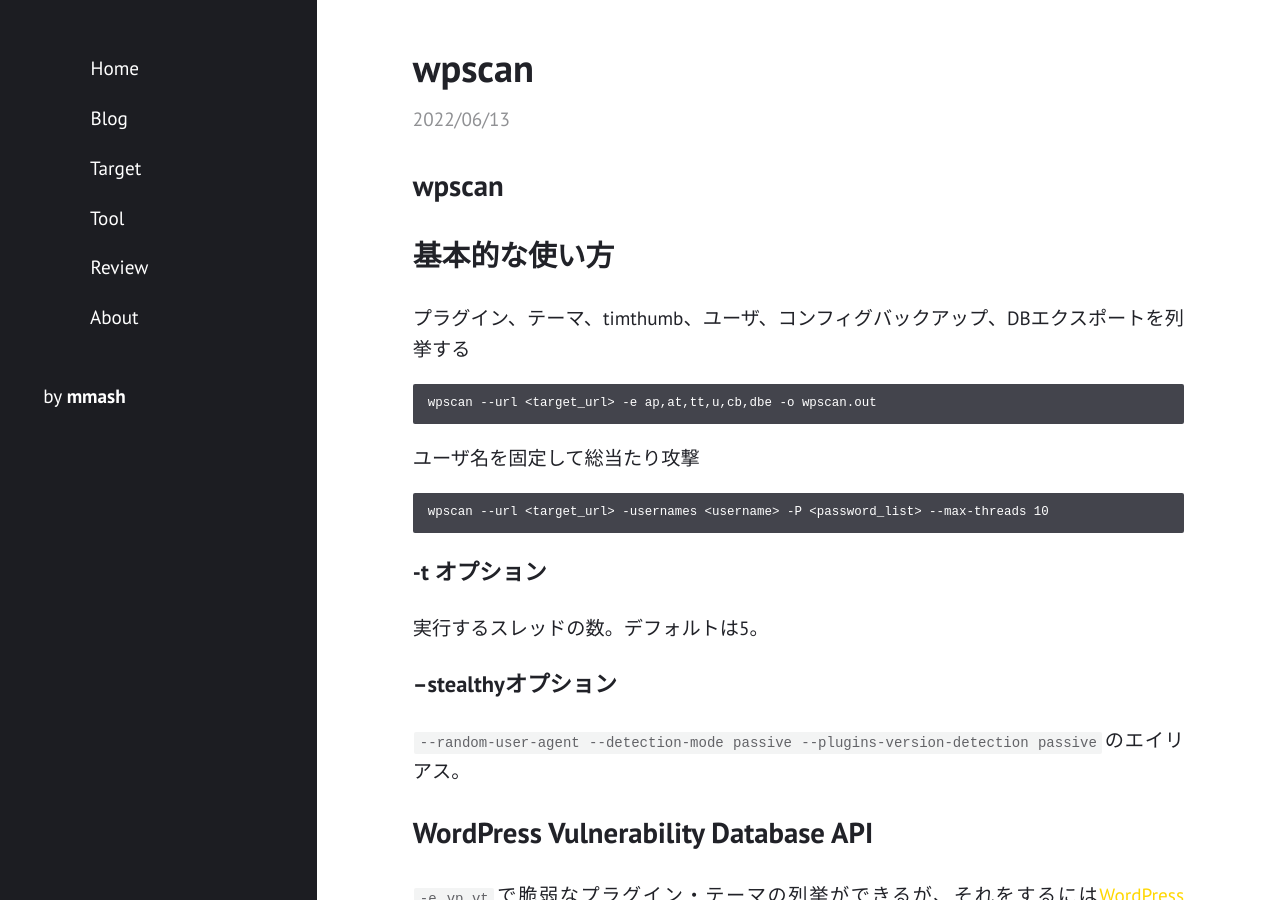
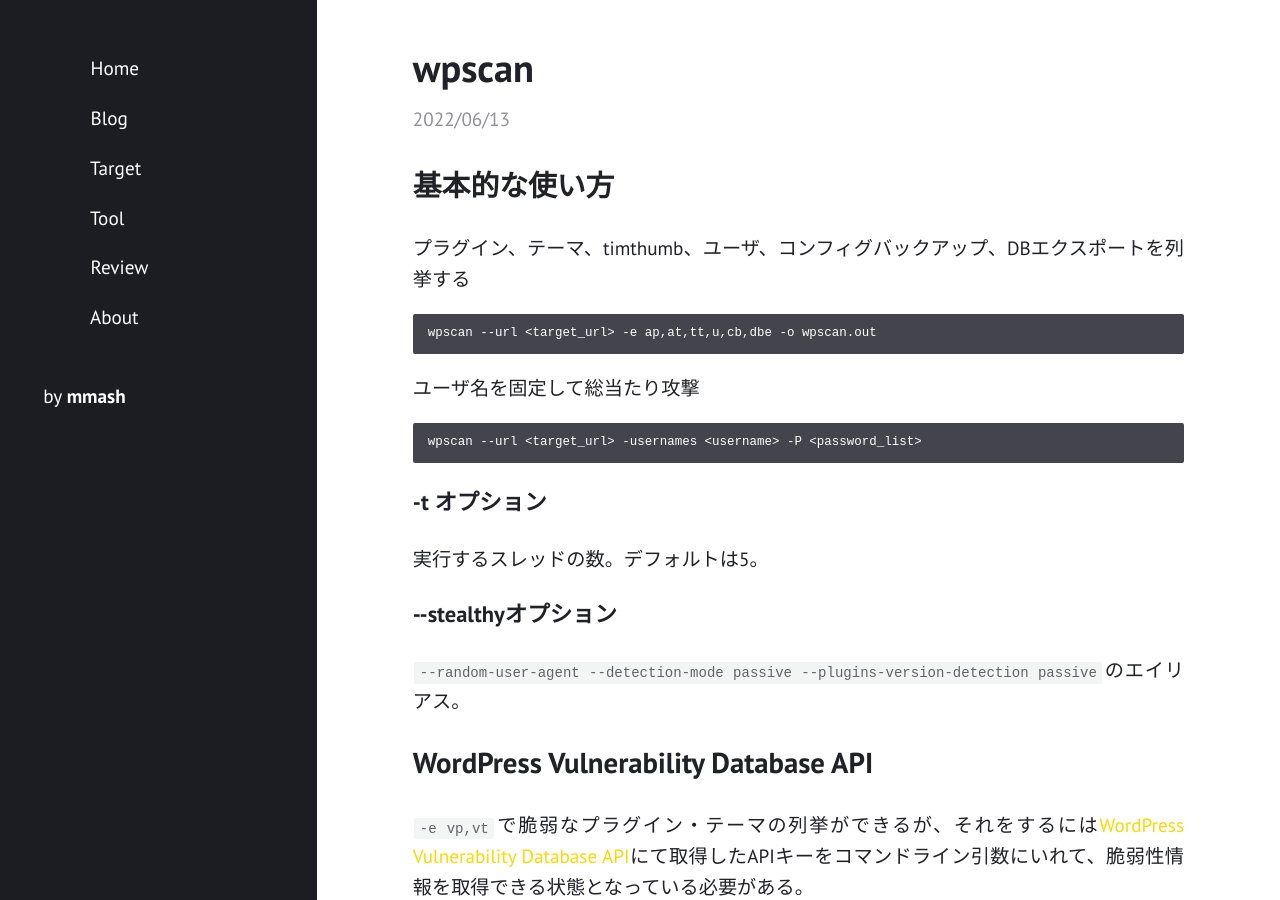
Before and after one commit to m-mash/hacksince82, a Jekyll site: the page built from _tool/wpscan.md, in a window 1280 px wide and 900 px high. Built offline with Jekyll 4.4.1, drawn with Linux system fonts in a browser that asks for light colours.

Commit message:
最上位の見出しを省略、コマンド例修正、ハイフンふたつを文字参照に置き換え

````diff
--- a/_tool/wpscan.md
+++ b/_tool/wpscan.md
@@ -5,8 +5,6 @@ tags: cheatsheet wpscan wordpress cms plugin
 created: 2022-06-13
 updated: 2022-06-13
 ---
-
-# wpscan
 
 ## 基本的な使い方
 
@@ -17,14 +15,14 @@ wpscan --url <target_url> -e ap,at,tt,u,cb,dbe -o wpscan.out
 
 ユーザ名を固定して総当たり攻撃
 ```
-wpscan --url <target_url> -usernames <username> -P <password_list> --max-threads 10
+wpscan --url <target_url> -usernames <username> -P <password_list>
 ```
 
 ### -t オプション
 
 実行するスレッドの数。デフォルトは5。
 
-### --stealthyオプション
+### &#45;&#45;stealthyオプション
 
 ```--random-user-agent --detection-mode passive --plugins-version-detection passive```のエイリアス。
 
````
